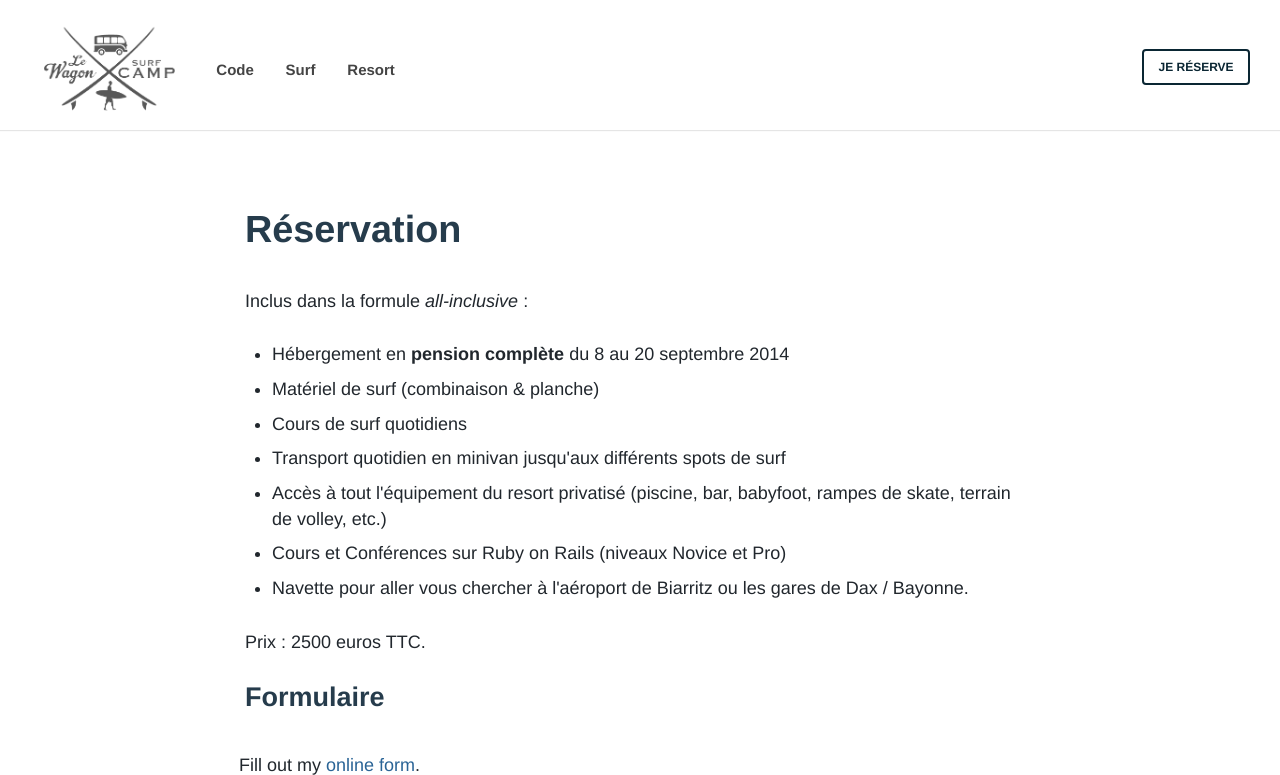
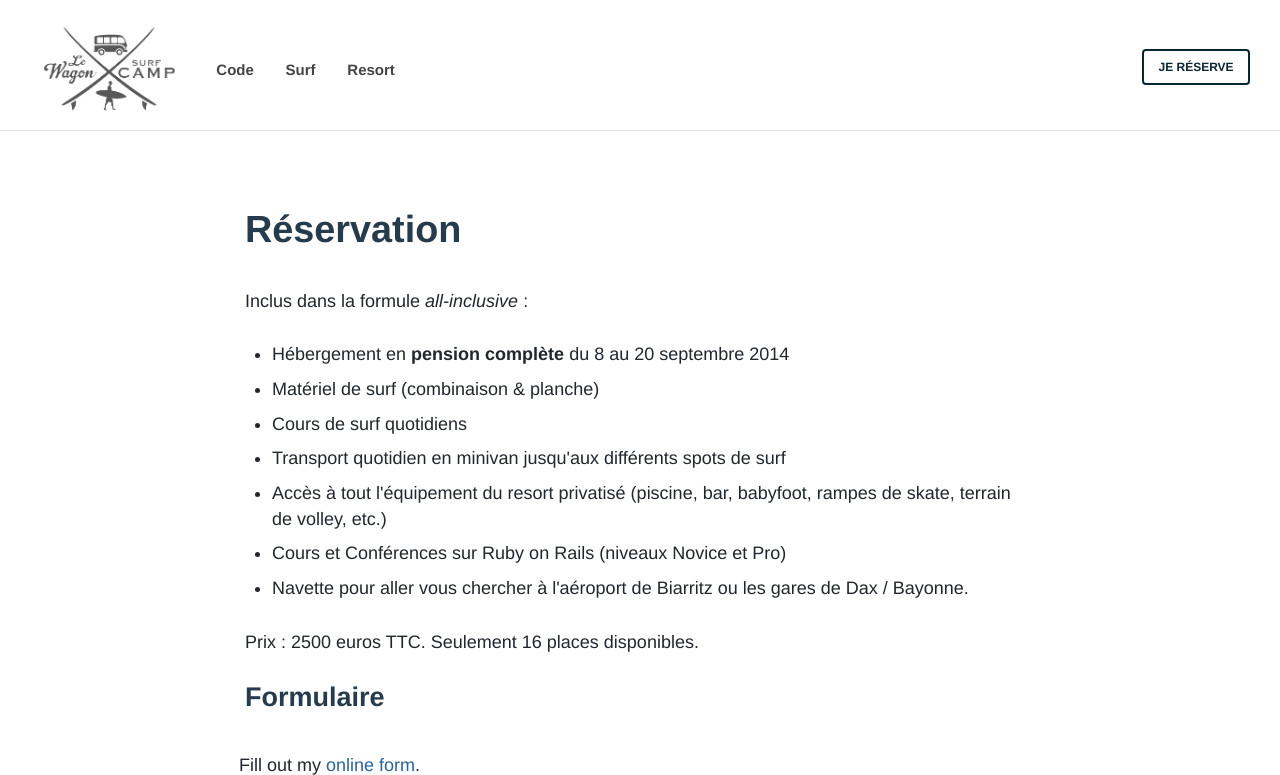
Before and after one commit to lewagon/surfcamp, a Jekyll site: the page built from reservation.html, in a window 1280 px wide, cut to the strip 0-775 px from the top of the page. Built offline with Jekyll 4.4.1, drawn with Linux system fonts in a browser that asks for light colours.

Commit message:
Only 16 seats

```diff
--- a/reservation.html
+++ b/reservation.html
@@ -23,7 +23,7 @@ layout: default
   </ul>
 
   <p>
-    Prix : 2500 euros TTC.
+    Prix : 2500 euros TTC. Seulement 16 places disponibles.
   </p>
 
   <h2>Formulaire</h2>
```
